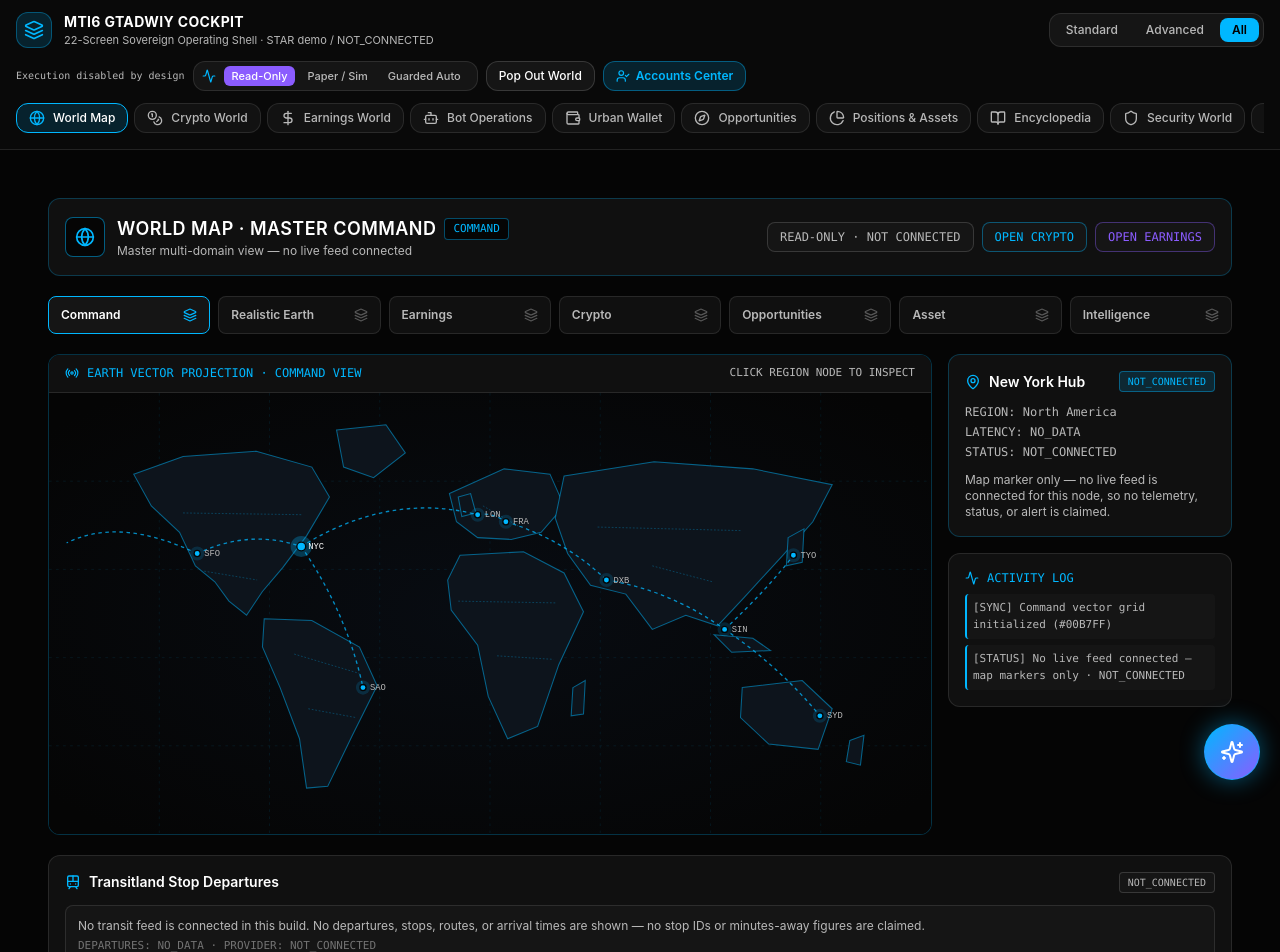
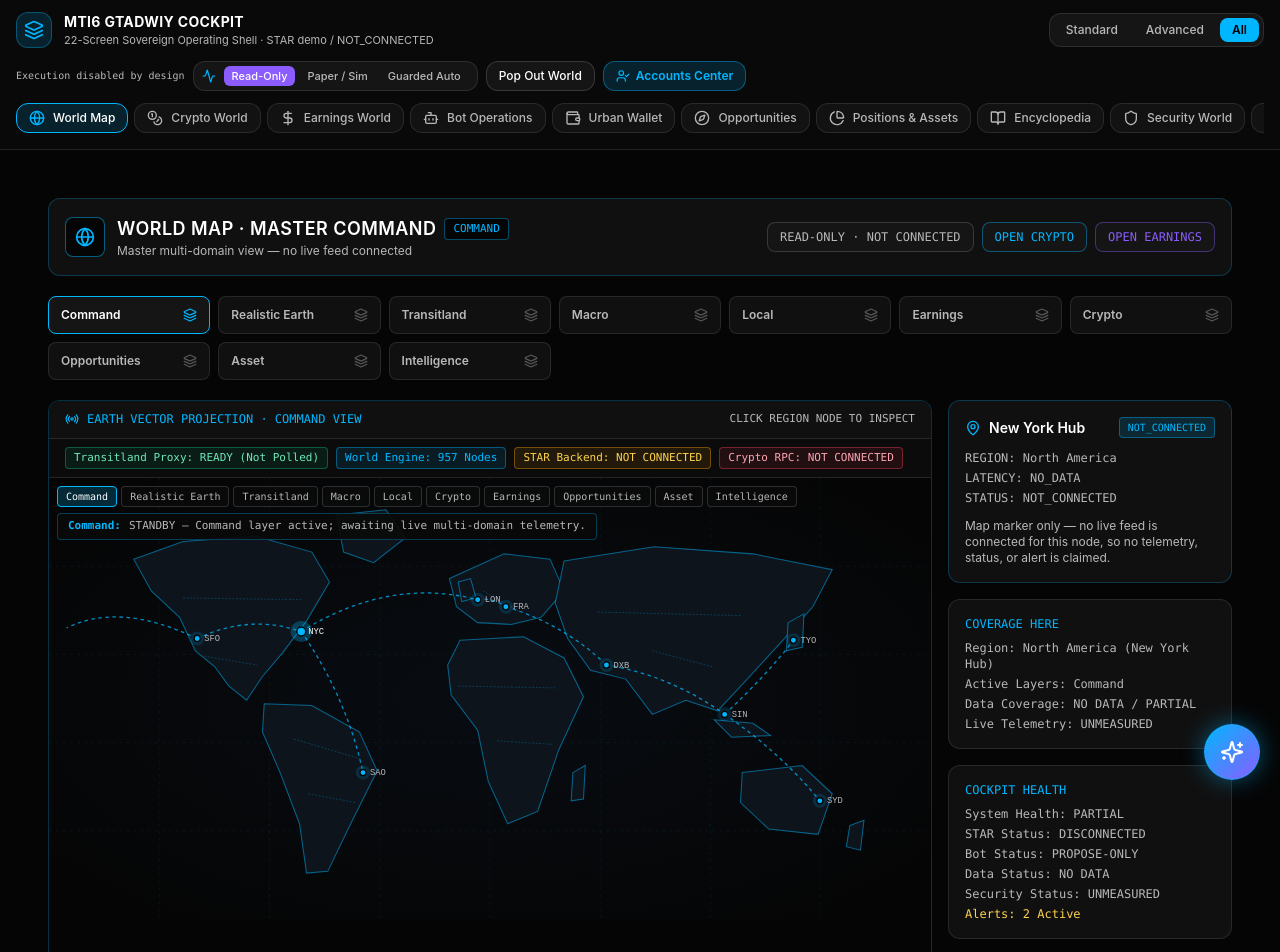
Before and after one commit to jaybeee709-droid/MTI6-GTADWIY-COCKPIT, a React (Vite) app: page / in a window 1280 px wide. Shown: the top 952 px of the page. Built offline with nearby package versions, Linux system fonts and the light colour scheme.

Commit message:
Add new globe views and layer statuses
Added new globe views and layer status for Transitland, Macro, and Local.

```diff
--- a/src/worlds/WorldGlobe.tsx
+++ b/src/worlds/WorldGlobe.tsx
@@ -15,6 +15,9 @@ export interface WorldGlobeProps {
 type GlobeViewId =
   | 'command'
   | 'realistic'
+  | 'transitland'
+  | 'macro'
+  | 'local'
   | 'earnings'
   | 'crypto'
   | 'opportunities'
@@ -30,11 +33,35 @@ interface GlobeViewMeta {
 const GLOBE_VIEWS: GlobeViewMeta[] = [
   { id: 'command', label: 'Command', subtitle: 'Master multi-domain view — no live feed connected' },
   { id: 'realistic', label: 'Realistic Earth', subtitle: 'Topographic & atmospheric surface mesh' },
+  { id: 'transitland', label: 'Transitland', subtitle: 'Transitland proxy standby — READY (Not Polled)' },
+  { id: 'macro', label: 'Macro', subtitle: 'Macro economic indicators — no live feed connected' },
+  { id: 'local', label: 'Local', subtitle: 'Local municipal & corridor layer — no live feed connected' },
   { id: 'earnings', label: 'Earnings', subtitle: 'Non-crypto income & local yield corridors — no live feed connected' },
   { id: 'crypto', label: 'Crypto', subtitle: 'On-chain liquidity & validator clusters — no live feed connected' },
   { id: 'opportunities', label: 'Opportunities', subtitle: 'High-signal arbitrage & local bounties — no live feed connected' },
   { id: 'asset', label: 'Asset', subtitle: 'Physical, real-world & equity custody nodes — no live feed connected' },
   { id: 'intelligence', label: 'Intelligence', subtitle: 'Geopolitical, macro & threat synthesis — no live feed connected' },
+];
+
+const LAYER_STATUS: Record<GlobeViewId, { label: string; statusText: string }> = {
+  command: { label: 'Command', statusText: 'STANDBY — Command layer active; awaiting live multi-domain telemetry.' },
+  realistic: { label: 'Realistic Earth', statusText: 'STANDBY — Realistic Earth base projection; satellite overlay not connected.' },
+  transitland: { label: 'Transitland', statusText: 'READY (Not Polled) — Transitland proxy ready; no live route query executed.' },
+  macro: { label: 'Macro', statusText: 'NO DATA — Macro indicator feed not connected in this build.' },
+  local: { label: 'Local', statusText: 'NO DATA — Local corridor & municipal layer awaiting regional feed.' },
+  crypto: { label: 'Crypto', statusText: 'NOT CONNECTED — Crypto RPC offline; no on-chain layer telemetry.' },
+  earnings: { label: 'Earnings', statusText: 'NO DATA — Earnings calendar & filings stream not connected.' },
+  opportunities: { label: 'Opportunities', statusText: 'NO DATA — Opportunity scanner in standby; no live signals.' },
+  asset: { label: 'Asset', statusText: 'NO DATA — Asset custody & valuation layer awaiting feed.' },
+  intelligence: { label: 'Intelligence', statusText: 'UNMEASURED — Intelligence layer awaiting STAR backend connection.' },
+};
+
+const DOMAIN_RADARS: { id: string; label: string; world: string; status: string }[] = [
+  { id: 'opportunity-radar', label: 'Opportunity Radar', world: 'opportunities', status: 'STANDBY · NO DATA' },
+  { id: 'earnings-radar', label: 'Earnings Radar', world: 'earnings', status: 'STANDBY · NO DATA' },
+  { id: 'crypto-radar', label: 'Crypto Radar', world: 'crypto', status: 'RPC NOT CONNECTED' },
+  { id: 'asset-radar', label: 'Asset Radar', world: 'asset', status: 'STANDBY · NO DATA' },
+  { id: 'security-radar', label: 'Security Radar', world: 'security', status: 'UNMEASURED · 2 ALERTS' },
 ];
 
 // Map markers only: name + region + position. No telemetry exists in
@@ -106,6 +133,13 @@ const COUNTRY_BORDERS = [
 
 export const WorldGlobe: React.FC<WorldGlobeProps> = ({ onSelectWorld }) => {
   const [activeView, setActiveView] = useState<GlobeViewId>('command');
+  const [activeLayers, setActiveLayers] = useState<GlobeViewId[]>(['command']);
+  const toggleLayer = (id: GlobeViewId) => {
+    setActiveView(id);
+    setActiveLayers((prev) =>
+      prev.includes(id) ? (prev.length > 1 ? prev.filter((item) => item !== id) : prev) : [...prev, id],
+    );
+  };
   const [selectedNodeId, setSelectedNodeId] = useState<string>(EARTH_NODES[0].id);
   // Log lines are UI events only (the map initialized, the user clicked
   // a marker). No line claims a live feed, a latency, or an alert.
@@ -201,8 +235,47 @@ export const WorldGlobe: React.FC<WorldGlobeProps> = ({ onSelectWorld }) => {
             </div>
             <span className="text-[11px] font-mono text-[#B8B8B8]">CLICK REGION NODE TO INSPECT</span>
           </div>
+          <div className="flex flex-wrap items-center gap-2 px-4 py-2 border-b border-white/10 bg-[#0b0b0b] text-[11px] font-mono">
+            <span className="px-2 py-0.5 rounded border border-emerald-500/40 bg-emerald-500/10 text-emerald-300">
+              Transitland Proxy: READY (Not Polled)
+            </span>
+            <span className="px-2 py-0.5 rounded border border-[#00B7FF]/40 bg-[#00B7FF]/10 text-[#00B7FF]">
+              World Engine: 957 Nodes
+            </span>
+            <span className="px-2 py-0.5 rounded border border-amber-500/40 bg-amber-500/10 text-amber-300">
+              STAR Backend: NOT CONNECTED
+            </span>
+            <span className="px-2 py-0.5 rounded border border-rose-500/40 bg-rose-500/10 text-rose-300">
+              Crypto RPC: NOT CONNECTED
+            </span>
+          </div>
 
           <div className="relative w-full aspect-[2/1] bg-[#050505]">
+            <div className="absolute top-2 left-2 right-2 z-10 pointer-events-none flex flex-col gap-1.5">
+              <div className="pointer-events-auto flex flex-wrap gap-1">
+                {(Object.keys(LAYER_STATUS) as GlobeViewId[]).map((layerId) => {
+                  const isOn = activeLayers.includes(layerId);
+                  return (
+                    <button
+                      key={layerId}
+                      type="button"
+                      onClick={() => toggleLayer(layerId)}
+                      className={`px-2 py-0.5 rounded text-[10px] font-mono border transition ${
+                        isOn
+                          ? 'bg-[#00B7FF]/20 border-[#00B7FF] text-white'
+                          : 'bg-[#0b0b0b]/85 border-white/15 text-[#B8B8B8] hover:border-[#00B7FF]/50'
+                      }`}
+                    >
+                      {LAYER_STATUS[layerId].label}
+                    </button>
+                  );
+                })}
+              </div>
+              <div className="pointer-events-auto inline-flex items-center gap-2 self-start px-2.5 py-1 rounded bg-[#0b0b0b]/90 border border-[#00B7FF]/30 text-[11px] font-mono text-[#B8B8B8]">
+                <span className="text-[#00B7FF] font-semibold">{LAYER_STATUS[activeView].label}:</span>
+                <span>{LAYER_STATUS[activeView].statusText}</span>
+              </div>
+            </div>
             <svg viewBox="0 0 1000 500" className="w-full h-full select-none">
               <defs>
                 <radialGradient id="earthOcean" cx="50%" cy="50%" r="65%">
@@ -289,6 +362,28 @@ export const WorldGlobe: React.FC<WorldGlobeProps> = ({ onSelectWorld }) => {
           </div>
 
           <div className="rounded-xl border border-white/10 bg-[#101010] p-4 space-y-2">
+            <div className="text-xs font-mono text-[#00B7FF]">COVERAGE HERE</div>
+            <div className="text-xs text-[#B8B8B8] space-y-1 font-mono">
+              <div>Region: {selectedNode.region} ({selectedNode.name})</div>
+              <div>Active Layers: {activeLayers.map((id) => LAYER_STATUS[id].label).join(', ')}</div>
+              <div>Data Coverage: NO DATA / PARTIAL</div>
+              <div>Live Telemetry: UNMEASURED</div>
+            </div>
+          </div>
+
+          <div className="rounded-xl border border-white/10 bg-[#101010] p-4 space-y-2">
+            <div className="text-xs font-mono text-[#00B7FF]">COCKPIT HEALTH</div>
+            <div className="text-xs text-[#B8B8B8] space-y-1 font-mono">
+              <div>System Health: PARTIAL</div>
+              <div>STAR Status: DISCONNECTED</div>
+              <div>Bot Status: PROPOSE-ONLY</div>
+              <div>Data Status: NO DATA</div>
+              <div>Security Status: UNMEASURED</div>
+              <div className="text-amber-300">Alerts: 2 Active</div>
+            </div>
+          </div>
+
+          <div className="rounded-xl border border-white/10 bg-[#101010] p-4 space-y-2">
             <div className="flex items-center gap-2 text-xs font-mono text-[#00B7FF]">
               <Activity className="h-3.5 w-3.5" />
               <span>ACTIVITY LOG</span>
@@ -302,6 +397,20 @@ export const WorldGlobe: React.FC<WorldGlobeProps> = ({ onSelectWorld }) => {
             </div>
           </div>
         </div>
+      </div>
+
+      <div className="grid grid-cols-1 sm:grid-cols-2 lg:grid-cols-5 gap-3">
+        {DOMAIN_RADARS.map((radar) => (
+          <button
+            key={radar.id}
+            type="button"
+            onClick={() => onSelectWorld?.(radar.world)}
+            className="text-left rounded-xl border border-white/10 bg-[#101010] hover:border-[#00B7FF]/60 p-3 transition space-y-1"
+          >
+            <div className="text-xs font-semibold text-white">{radar.label}</div>
+            <div className="text-[10px] font-mono text-[#B8B8B8]">{radar.status}</div>
+          </button>
+        ))}
       </div>
 
       <div className="rounded-xl border border-white/10 bg-[#101010] p-4 space-y-3">
```
